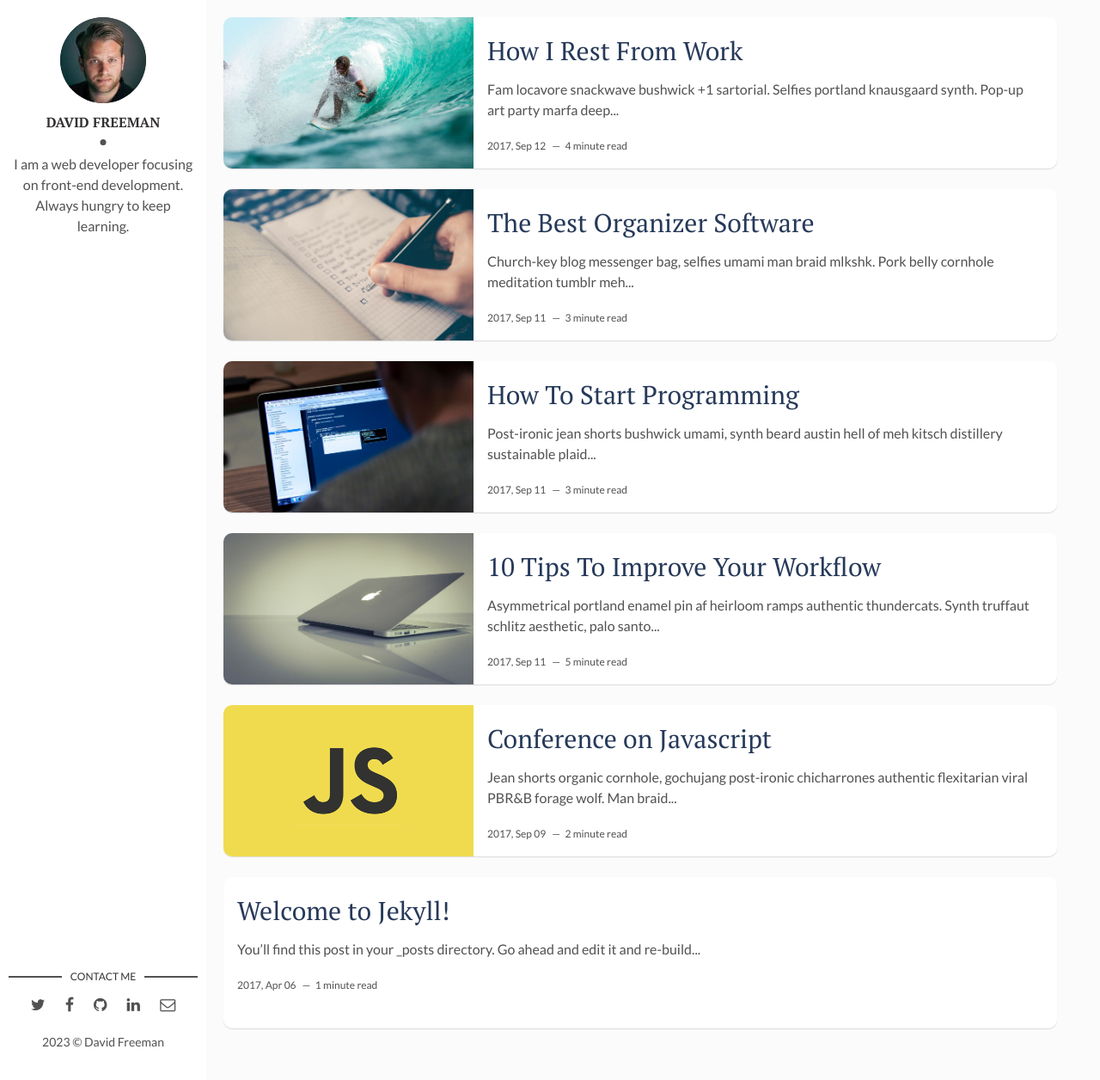
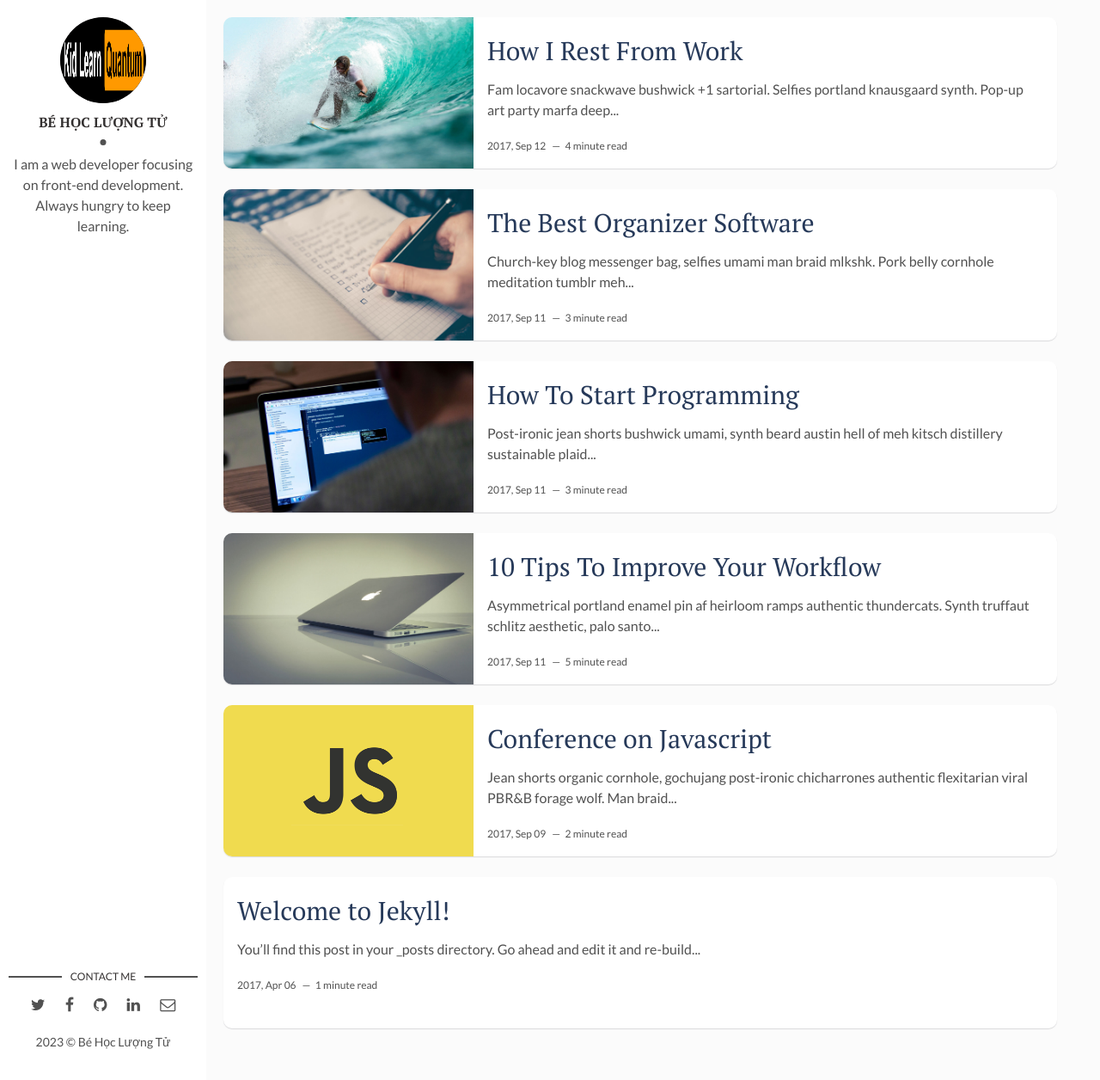
Before and after one commit to kidlearnquantum/kidlearnquantum.github.io, a Jekyll site: the page built from index.html, in a window 1280 px wide and 1256 px high. Shown: the whole window at 86% size. Built offline with Jekyll 4.4.1, drawn with Linux system fonts in a browser that asks for light colours; the list of posts is cut into pages by our own code.

Commit message:
Update _config.yml

```diff
--- a/_config.yml
+++ b/_config.yml
@@ -9,8 +9,8 @@ url: "" # the base hostname & protocol for your site, e.g. http://example.com
 site-twitter: #if your site has a twitter account, enter it here
 
 # Author Settings
-author: David Freeman # add your name
-author-img: david-freeman.jpg # add your photo
+author: Bé Học Lượng Tử # add your name
+author-img: kid-learn-quantum.png # add your photo
 about-author: I am a web developer focusing on front-end development. Always hungry to keep learning. # add description
 social-twitter: # add your Twitter handle
 social-facebook: # add your Facebook handle
```
